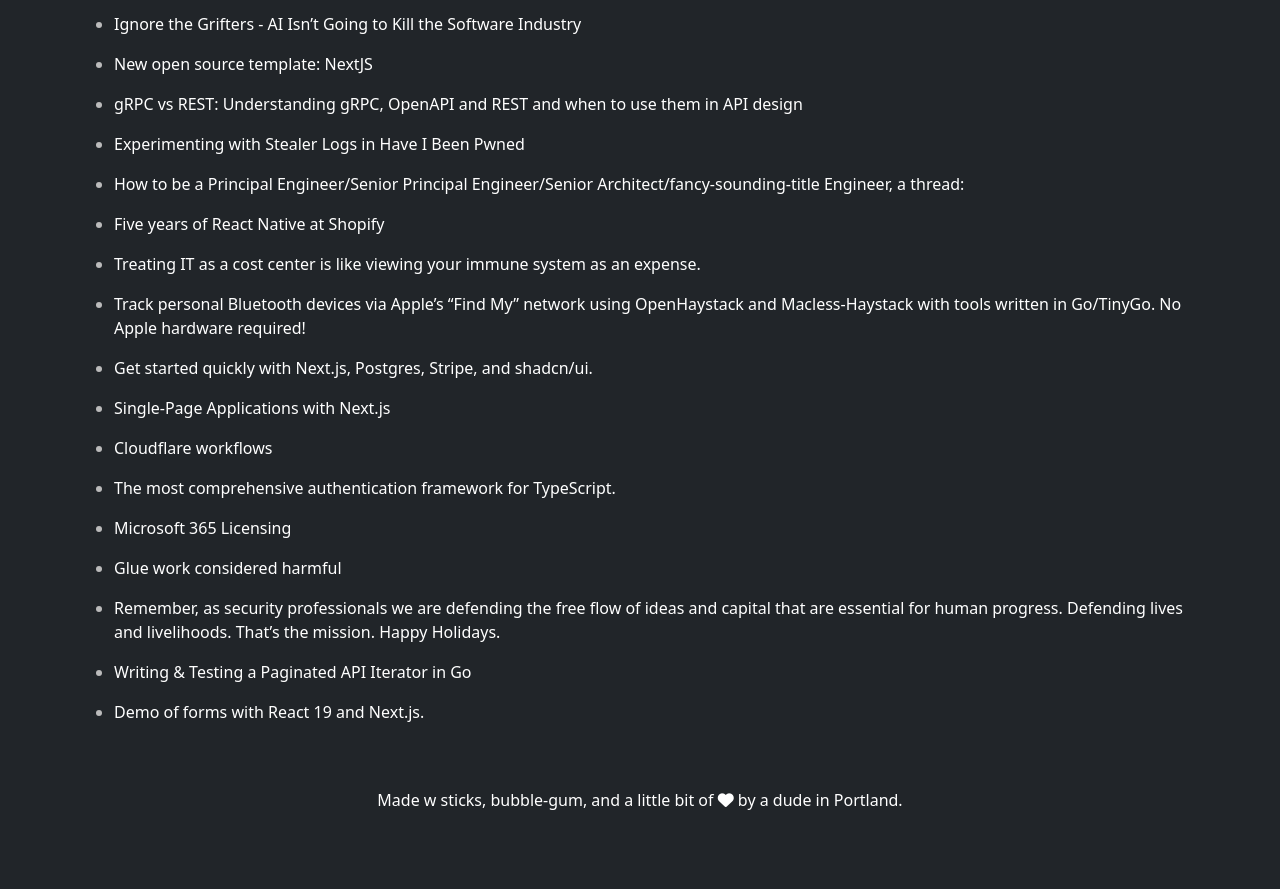
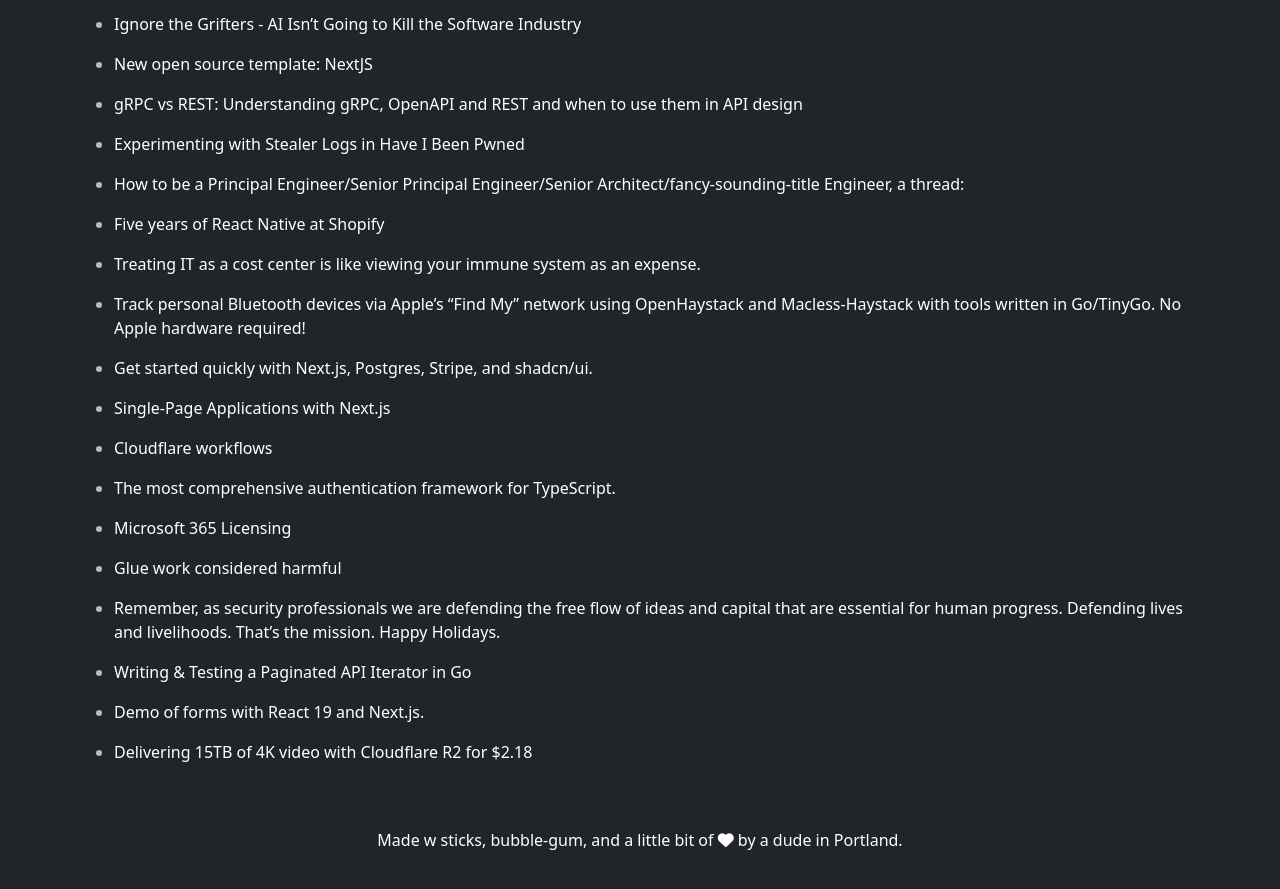
Before and after one commit to rayterrill/tacticalnerdery.com.old, a Jekyll site: the page built from _posts/2025-2-21-interesting-articles.md, in a window 1280 px wide and 900 px high, scrolled down 1231 px. Shown: the top 889 px of the window. Built offline with Jekyll 4.4.1, drawn with Linux system fonts in a browser that asks for light colours; nearby versions of some CDN libraries; before the commit the page ends 2091 px from its top, so only the background shows below that.

Commit message:
Update 2025-2-21-interesting-articles.md

```diff
--- a/_posts/2025-2-21-interesting-articles.md
+++ b/_posts/2025-2-21-interesting-articles.md
@@ -87,3 +87,5 @@ categories: tech
 * [Writing & Testing a Paginated API Iterator in Go](https://blog.thibaut-rousseau.com/blog/writing-testing-a-paginated-api-iterator/)
 
 * [Demo of forms with React 19 and Next.js.](https://x.com/leeerob/status/1869881269468663994?s=43)
+
+* [Delivering 15TB of 4K video with Cloudflare R2 for $2.18](https://screencasting.com/cheap-video-hosting)
```
